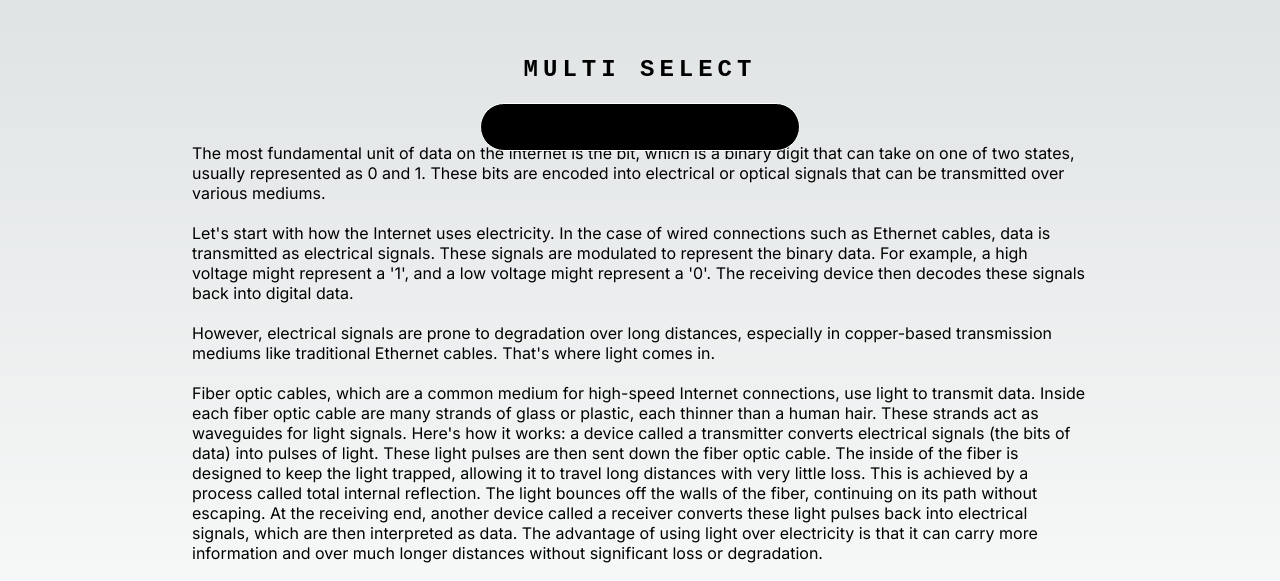
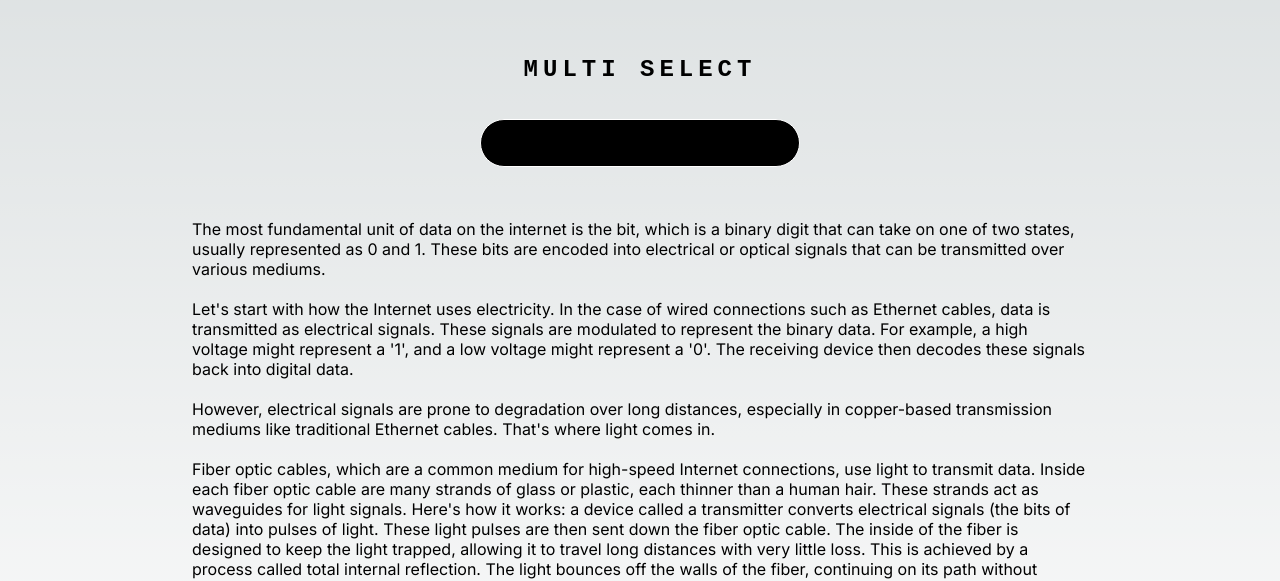
Before and after one commit to Blackadder331/Next-Multi-Select, a Next.js app: page / in a window 1280 px wide. Shown: the part 248-829 px from the top of the page. Built offline with nearby package versions, Linux system fonts and the light colour scheme.

Commit message:
max-width bug fix with clamp

```diff
--- a/components/multi-select.module.scss
+++ b/components/multi-select.module.scss
@@ -2,12 +2,12 @@
   display: grid;
   justify-items: center;
   cursor: pointer;
-//   width: 320px;
+  height: 60px;
 }
 
 .selector {
   background-color: #000;
-  width: 320px;
+  width: clamp(200px, 40vw, 320px);
   height: 3rem;
   line-height: 2;
   overflow: clip;
@@ -20,7 +20,7 @@
   display: flex;
   justify-content: space-between;
   align-items: center;
-  position: absolute;
+  position: relative;
   flex-wrap: wrap;
 }
 
@@ -46,11 +46,11 @@
   margin-top: -1.5rem;
 
   border-radius: 0 0 1.5rem 1.5rem;
-  position: fixed;
+  position: relative;
   z-index: 2;
   background-color: #000;
-  width: 320px;
-  margin-top: 1.5rem;
+  width: clamp(200px, 40vw, 320px);
+  margin-top: -1.5rem;
 }
 
 .selections div {
--- a/src/app/globals.css
+++ b/src/app/globals.css
@@ -106,6 +106,7 @@ h1 {
   letter-spacing: 5px;
   font-size: 1.5rem;
   text-align: center;
+  margin-bottom: 1rem;
 }
 
 @media (prefers-color-scheme: dark) {
```
